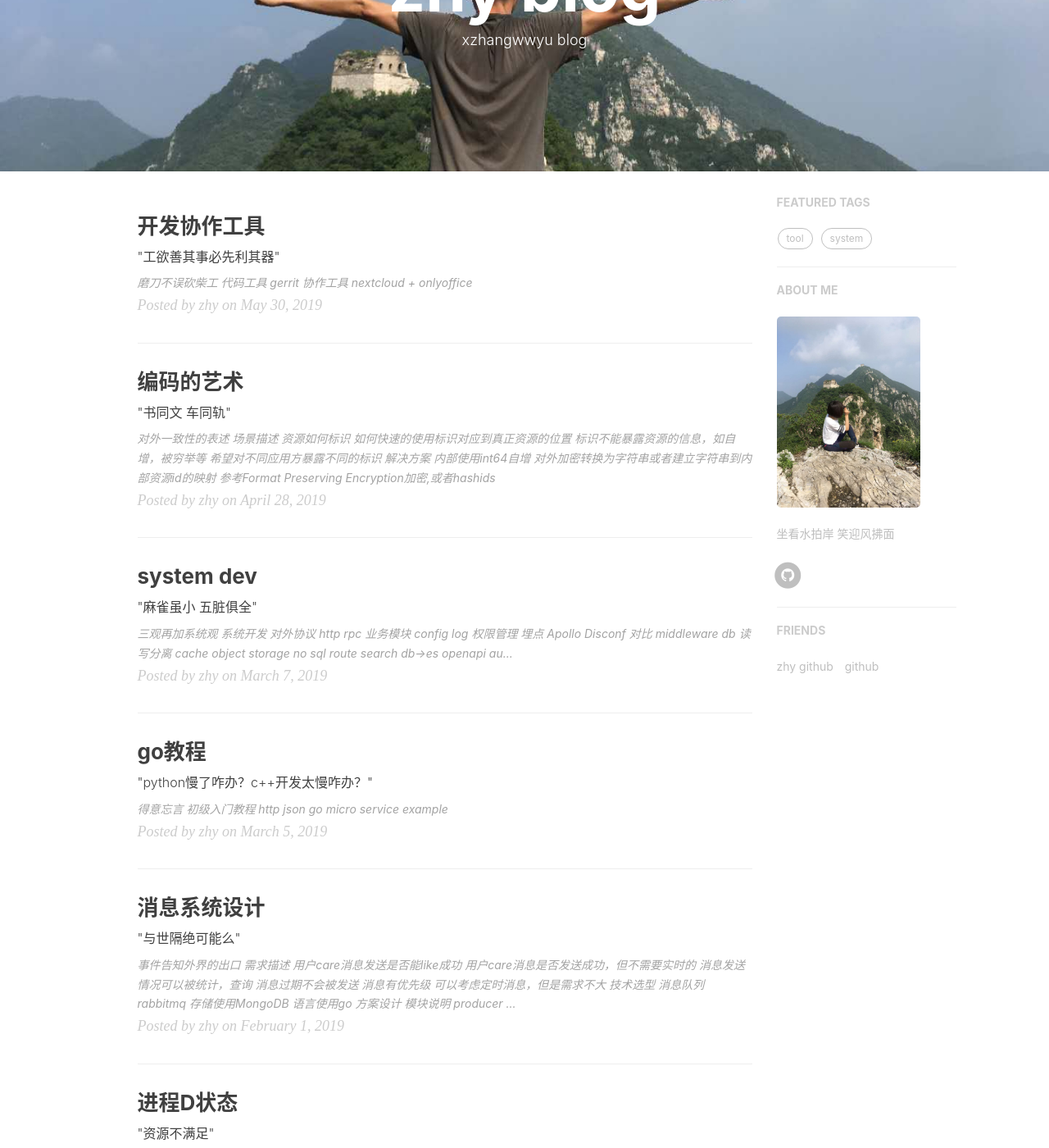
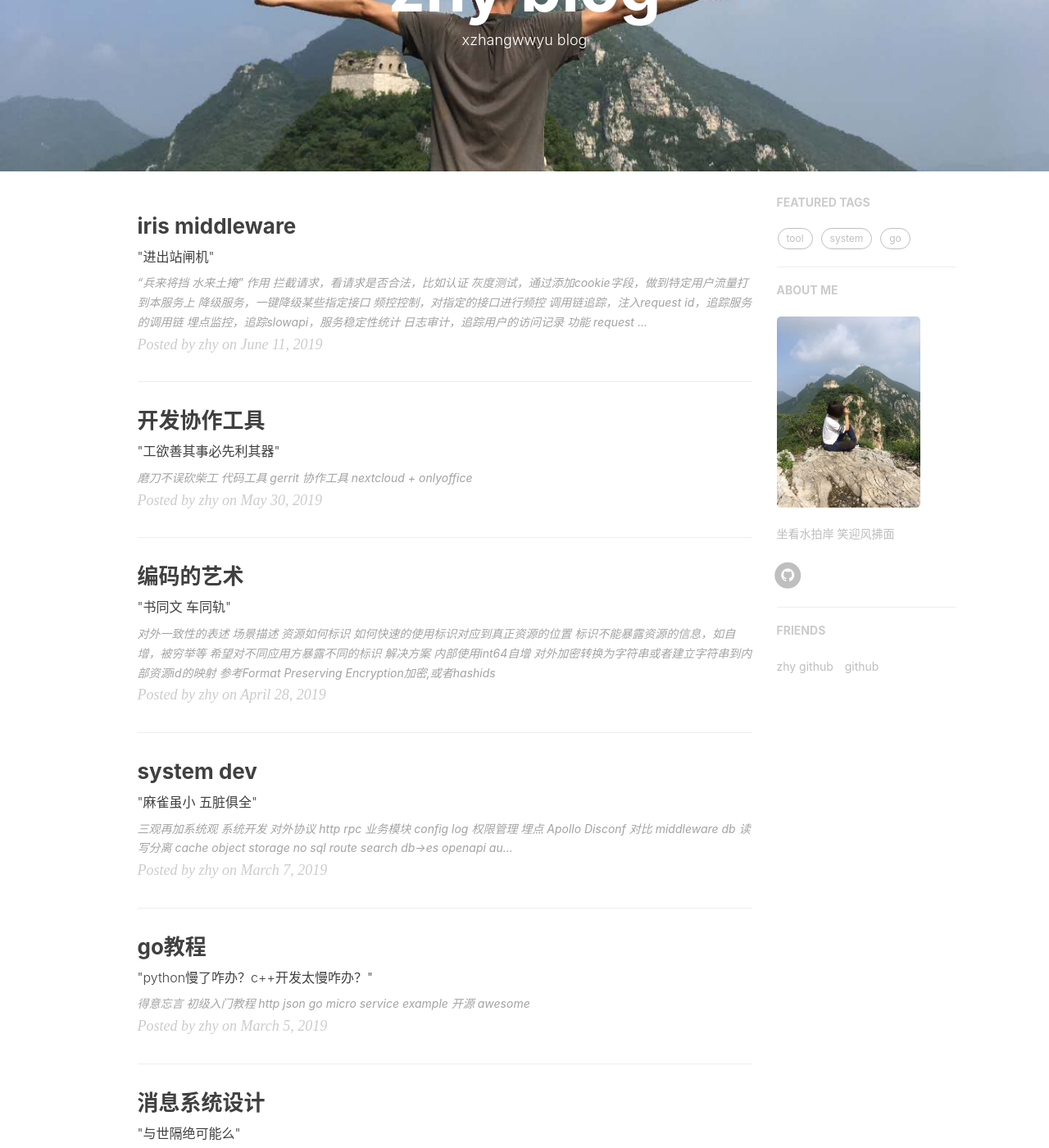
Before and after one commit to xzhangwwyu/xzhangwwyu.github.io, a Jekyll site: the page built from index.html, in a window 1280 px wide and 1400 px high, scrolled down 209 px. Shown: the whole window at 82% size. Built offline with Jekyll 4.4.1, drawn with Linux system fonts in a browser that asks for light colours; nearby versions of some CDN libraries; the list of posts is cut into pages by our own code; comment, search, counter and statistics services are not loaded.

Commit message:
feat: add iris middlerware for request_id

```diff
--- a/_posts/2019-03-05-go教程.markdown
+++ b/_posts/2019-03-05-go教程.markdown
@@ -15,3 +15,6 @@ tags:
 # 初级入门教程
 * [http json](https://thenewstack.io/make-a-restful-json-api-go/){:target="_blank"}
 * [go micro service example](){:target="_blank"}
+
+# 开源
+* [awesome](https://github.com/avelino/awesome-go){:targer="_blank"}
--- /dev/null
+++ b/_posts/2019-06-11-iris_middleware.markdown
@@ -0,0 +1,29 @@
+---
+layout:     post
+title:      "iris middleware"
+subtitle:   " \"进出站闸机\""
+date:       2019-06-11 08:22:15
+author:     "zhy"
+catalog: true
+header-img: "img/home-bg.jpg"
+tags:
+    - go
+---
+
+> “兵来将挡 水来土掩”
+
+### 作用
+* 拦截请求，看请求是否合法，比如认证
+* 灰度测试，通过添加cookie字段，做到特定用户流量打到本服务上
+* 降级服务，一键降级某些指定接口
+* 频控控制，对指定的接口进行频控
+* 调用链追踪，注入request id，追踪服务的调用链
+* 埋点监控，追踪slowapi，服务稳定性统计
+* 日志审计，追踪用户的访问记录
+
+### 功能
+###### request id
+>* 使用于http请求
+>* 如果请求header没有x_request_id，注入x_request_id,response 的header将x_request_id返回
+>* 使用分布式uuid的方式生成x_request_id，prefix+mac+ip+pid+random+autoincrement
+>* [code](https://github.com/beaconzhang/iris_demo/blob/master/middleware/request_id.go){:target="_blank"}
```
